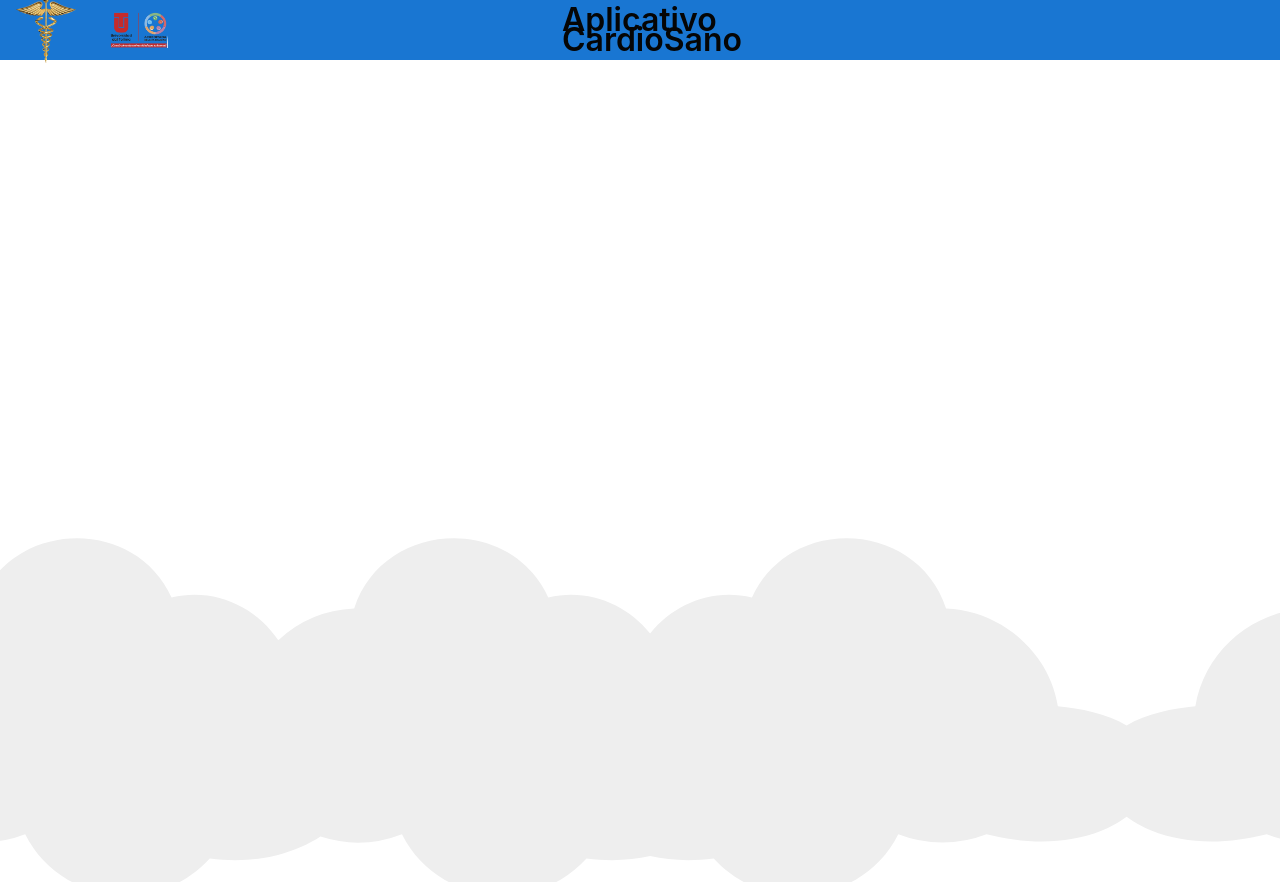
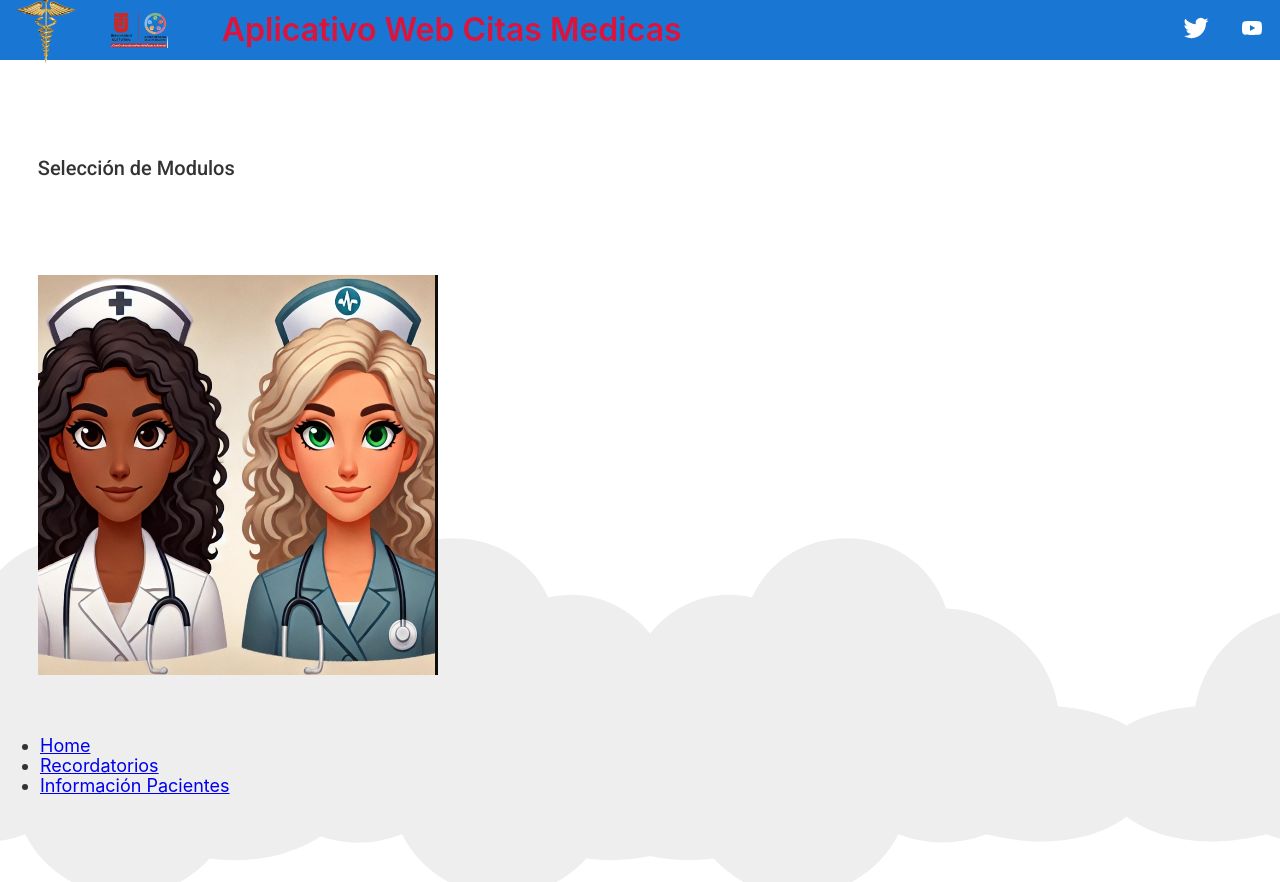
Before and after one commit to markitos002/frontendCMedica, an Angular app: page /home in a window 1280 px wide. Before the commit the page ends 800 px from the top, so only its background shows below. Built offline with nearby package versions, Linux system fonts and the light colour scheme.

Commit message:
deshechas las modificaciones del pagina

```diff
--- a/src/app/app.component.html
+++ b/src/app/app.component.html
@@ -2,8 +2,21 @@
 <div class="toolbar" role="banner">
     <img width="60" src="../assets/img/healthGold.png" />
     <img width="60" src="../assets/img/ut.png"/>
-    <span style="padding: 10cm; color: rgb(5, 5, 5); font-size: xx-large;">   Aplicativo CardioSano  </span>
-
+    <span style="padding: 1cm; color: crimson; font-size: xx-large;">   Aplicativo Web Citas Medicas  </span>
+    <div class="spacer"></div>
+    <a aria-label="Angular on twitter" target="_blank" rel="noopener" href="https://twitter.com/angular" title="Twitter">
+        <svg id="twitter-logo" height="24" data-name="Logo" xmlns="http://www.w3.org/2000/svg" viewBox="0 0 400 400">
+        <rect width="400" height="400" fill="none"/>
+        <path d="M153.62,301.59c94.34,0,145.94-78.16,145.94-145.94,0-2.22,0-4.43-.15-6.63A104.36,104.36,0,0,0,325,122.47a102.38,102.38,0,0,1-29.46,8.07,51.47,51.47,0,0,0,22.55-28.37,102.79,102.79,0,0,1-32.57,12.45,51.34,51.34,0,0,0-87.41,46.78A145.62,145.62,0,0,1,92.4,107.81a51.33,51.33,0,0,0,15.88,68.47A50.91,50.91,0,0,1,85,169.86c0,.21,0,.43,0,.65a51.31,51.31,0,0,0,41.15,50.28,51.21,51.21,0,0,1-23.16.88,51.35,51.35,0,0,0,47.92,35.62,102.92,102.92,0,0,1-63.7,22A104.41,104.41,0,0,1,75,278.55a145.21,145.21,0,0,0,78.62,23" fill="#fff"/>
+      </svg>
+    </a>
+    <a aria-label="Angular on YouTube" target="_blank" rel="noopener" href="https://youtube.com/angular" title="YouTube">
+        <svg id="youtube-logo" height="24" width="24" data-name="Logo" xmlns="http://www.w3.org/2000/svg" viewBox="0 0 24 24" fill="#fff">
+        <path d="M0 0h24v24H0V0z" fill="none"/>
+        <path d="M21.58 7.19c-.23-.86-.91-1.54-1.77-1.77C18.25 5 12 5 12 5s-6.25 0-7.81.42c-.86.23-1.54.91-1.77 1.77C2 8.75 2 12 2 12s0 3.25.42 4.81c.23.86.91 1.54 1.77 1.77C5.75 19 12 19 12 19s6.25 0 7.81-.42c.86-.23 1.54-.91 1.77-1.77C22 15.25 22 12 22 12s0-3.25-.42-4.81zM10 15V9l5.2 3-5.2 3z"/>
+      </svg>
+    </a>
+</div>
 
 <div class="content" role="main">
     <svg id="clouds" xmlns="http://www.w3.org/2000/svg" width="2611.084" height="485.677" viewBox="0 0 2611.084 485.677">
@@ -12,6 +25,5 @@
   </svg>
 
 </div>
-
-<!-- <app-nav></app-nav>
-<router-outlet></router-outlet> -->
+<app-nav></app-nav>
+<router-outlet></router-outlet>
--- a/src/app/pages/nav/nav.component.html
+++ b/src/app/pages/nav/nav.component.html
@@ -1,6 +1,6 @@
 <h2 style="padding: 1cm;"> Selección de Modulos </h2>
 <div class="spacer">
-    <img style="padding: 1cm;" width="500" height="500" src="../../../assets/img/enfermeras3.webp" />
+    <img style="padding: 1cm;" width="400" height="400" src="../../../assets/img/enfermera2.jpeg" />
 </div>
 <ul style="font-size: large;">
     <li routerLinkActive="active">
@@ -12,4 +12,5 @@
     <li routerLinkActive="active">
         <a routerLink="personas">Información Pacientes</a>
     </li>
+
 </ul>
```
Also changed, not shown: 2 other files (tests, documents, lock files or other folders).
